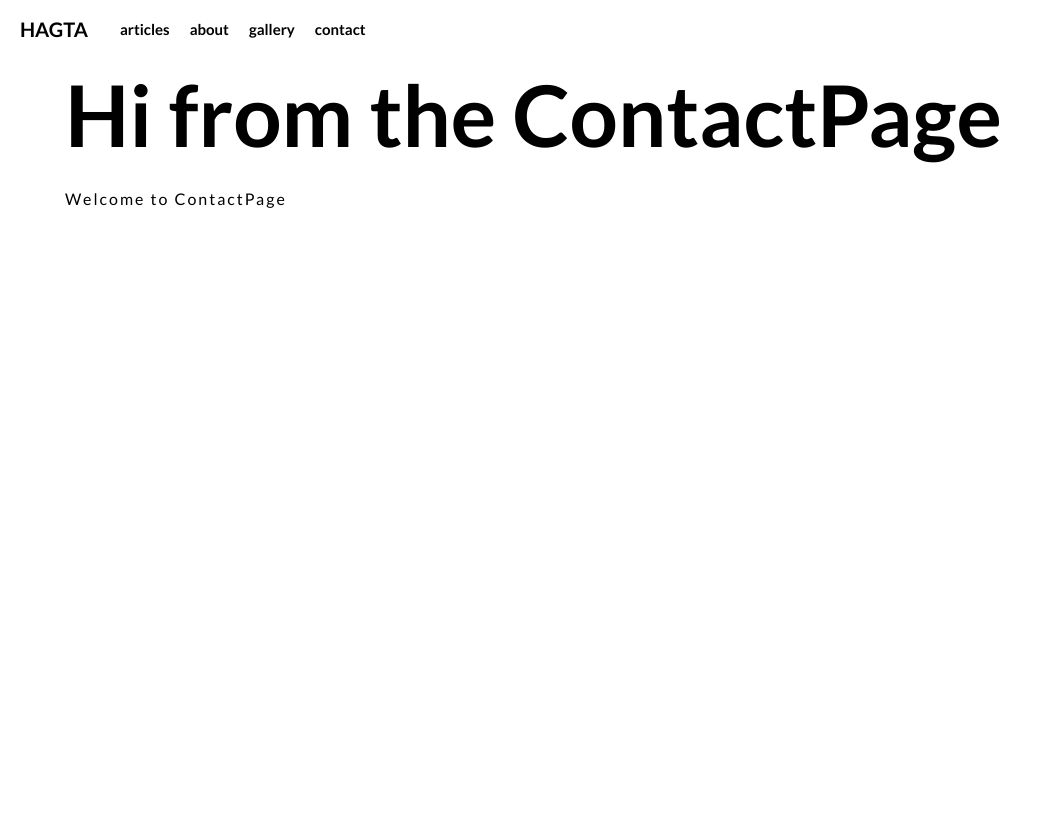
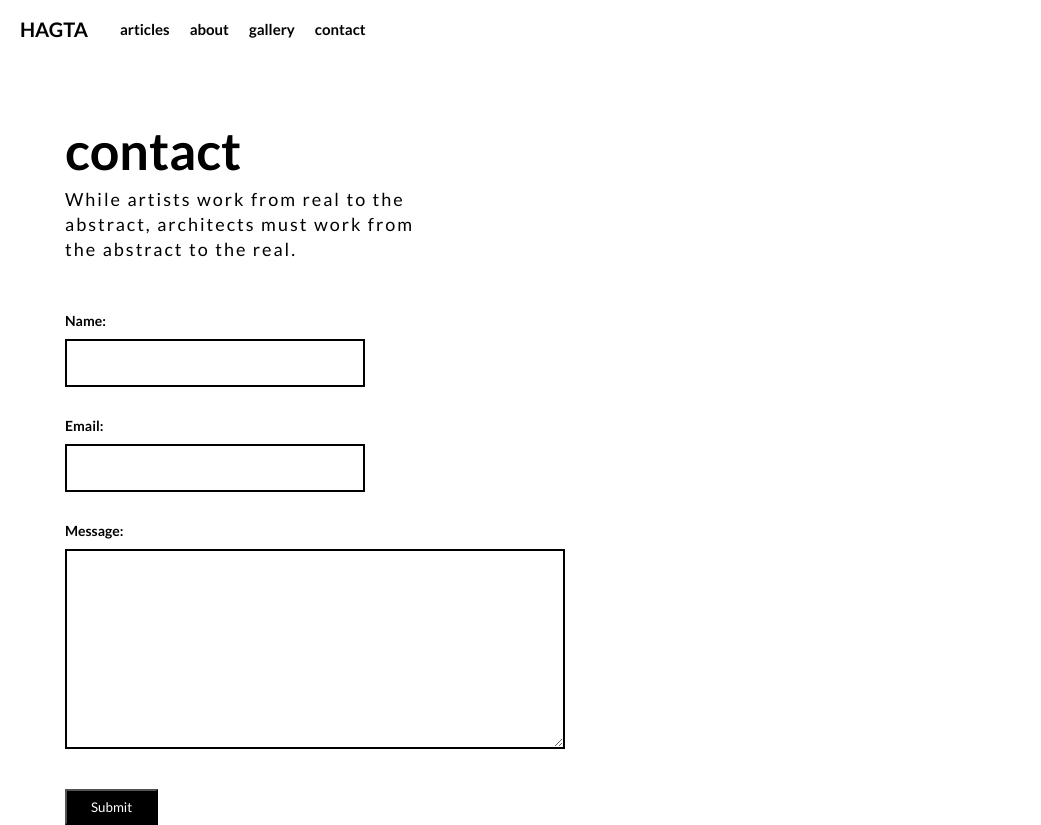
Before and after one commit to PawelDabrowa/gatsby-hagta-website, a Gatsby site: page /contact in a window 1280 px wide. Shown: the whole page, without its empty margins (0-1041 px from the left). Before the commit the page ends 800 px from the top, so only its background shows below. Built offline with nearby package versions, Linux system fonts and the light colour scheme; Gatsby itself is replaced by a stand-in of ours.

Commit message:
add contact page

```diff
--- a/package.json
+++ b/package.json
@@ -7,8 +7,10 @@
   "dependencies": {
     "@mdx-js/mdx": "^1.5.3",
     "@mdx-js/react": "^1.5.3",
+    "axios": "^0.19.2",
     "babel-plugin-styled-components": "^1.10.6",
     "dotenv": "^8.2.0",
+    "formik": "^2.1.4",
     "gatsby": "^2.17.11",
     "gatsby-image": "^2.2.31",
     "gatsby-plugin-config": "^1.0.7",
--- a/src/components/PrimaryButton.js
+++ b/src/components/PrimaryButton.js
@@ -5,7 +5,7 @@ import { ButtonWrapper } from './styles/PrimaryButtonStyles'
 const PrimaryButton = () => (
 
   <ButtonWrapper>
-    <Link to="/">read more</Link>
+    <Link to="/articles">read more</Link>
   </ButtonWrapper>
 );
 
--- /dev/null
+++ b/src/components/styles/ContactButtonStyles.js
@@ -0,0 +1,18 @@
+import styled from 'styled-components';
+import GlobalStyle from '../../assets/styles/globalStyles';
+
+export const Button = styled.button`
+
+    text-align: center;
+    line-height: 28px;
+    cursor: pointer;
+    padding: 2px 24px;
+    color: #fff;
+    background-color: #000;
+    @media (max-width: 768px) {
+        margin-left: 30px;
+    }
+
+`;
+
+export default GlobalStyle;
--- a/src/components/styles/HamburgerStyles.js
+++ b/src/components/styles/HamburgerStyles.js
@@ -8,7 +8,7 @@ export const StyledHamburger = styled.button`
     @media (max-width: 768px) {
       position: absolute;
       top: 10px;
-      left: 10px;
+      left: 12px;
       padding: 10px;
       display: inline-block;
       background-color: transparent;
--- a/src/components/styles/NavigationStyles.js
+++ b/src/components/styles/NavigationStyles.js
@@ -54,7 +54,7 @@ export const Logo = styled.span`
  color: #000;
  @media (max-width: 768px) {
    top: 20px;
-   left: calc(100% - 100px);
+   left: calc(100% - 90px);
  }
  a {
       text-decoration: none;
--- a/src/components/styles/PageInfoStyles.js
+++ b/src/components/styles/PageInfoStyles.js
@@ -8,6 +8,7 @@ export const Wrapper = styled.div`
     max-width: none;
     text-align: center;
     padding: 30px 0;
+    margin: 90px 0 20px;
   }
   h1 {
     font-size: 52px;
--- a/src/layout/styles/postStyles.js
+++ b/src/layout/styles/postStyles.js
@@ -4,6 +4,7 @@ export const PostWrapper = styled.div`
   padding: 80px 65px 0;
     @media (max-width: 768px) {
     text-align: center;
+    padding: 120px 20px 0;
     }
 `;
 
--- a/src/pages/about.js
+++ b/src/pages/about.js
@@ -2,6 +2,7 @@ import React from "react"
 import Layout from '../layout'
 import { graphql } from 'gatsby';
 import { ContentWrapper, StyledImage, Title, Content, Subtitle, Author, Line } from './styles/aboutStyles'
+import MyForm from "./contact"
 
 const AboutPage = ({ data }) => (
 
--- a/src/pages/contact.js
+++ b/src/pages/contact.js
@@ -1,12 +1,64 @@
-import React from "react"
+
+
+import React from "react";
 import Layout from '../layout'
+import { StyledLabel, StyledInput } from './styles/contactStyles'
+import { Button } from '../components/styles/ContactButtonStyles'
+import PageInfo from '../components/PageInfo';
 
-const ContactPage = () => (
-  <Layout>
+const pageData = {
+  title: 'contact',
+  paragraph: `While artists work from real to the abstract, architects must work from the abstract to the real.`,
+};
 
-    <h1>Hi from the ContactPage</h1>
-    <p>Welcome to ContactPage</p>
-  </Layout>
-)
+export default class MyForm extends React.Component {
+  constructor(props) {
+    super(props);
+    this.submitForm = this.submitForm.bind(this);
+    this.state = {
+      status: ""
+    };
+  }
 
-export default ContactPage
+  render() {
+    const { status } = this.state;
+    return (
+      <Layout>
+        <PageInfo title={pageData.title} paragraph={pageData.paragraph} />
+        <form
+          onSubmit={this.submitForm}
+          action="https://formspree.io/xjvaaldy"
+          method="POST"
+        >
+           <StyledLabel>Name:</StyledLabel>
+          <StyledInput type="text" name="name" />
+          <StyledLabel>Email:</StyledLabel>
+          <StyledInput type="email" name="email" />
+          <StyledLabel>Message:</StyledLabel>
+          <StyledInput as="textarea"  type="textarea" name="message" />
+          {status === "SUCCESS" ? <p>Thanks!</p> : <Button>Submit</Button>}
+          {status === "ERROR" && <p>Ooops! There was an error.</p>}
+        </form>
+      </Layout>
+    );
+  }
+
+  submitForm(ev) {
+    ev.preventDefault();
+    const form = ev.target;
+    const data = new FormData(form);
+    const xhr = new XMLHttpRequest();
+    xhr.open(form.method, form.action);
+    xhr.setRequestHeader("Accept", "application/json");
+    xhr.onreadystatechange = () => {
+      if (xhr.readyState !== XMLHttpRequest.DONE) return;
+      if (xhr.status === 200) {
+        form.reset();
+        this.setState({ status: "SUCCESS" });
+      } else {
+        this.setState({ status: "ERROR" });
+      }
+    };
+    xhr.send(data);
+  }
+}
--- a/src/pages/index.js
+++ b/src/pages/index.js
@@ -1,6 +1,5 @@
 import React from "react"
 import Layout from '../layout'
-import Image from 'gatsby-image';
 import { graphql } from "gatsby"
 import PrimaryButton from '../components/PrimaryButton'
 import { ContentWrapper, StyledImage, Title, Content } from './styles/indexStyles'
@@ -11,7 +10,7 @@ const IndexPage = ({data}) => (
     <ContentWrapper>
       <Title>Your new space</Title>
       <Content>Lorem ipsum dolor sit, amet consectetur adipisicing elit. Exercitationem vitae autem corporis?</Content>
-      <PrimaryButton />
+        <PrimaryButton />
     </ContentWrapper>
     <StyledImage fluid={data.file.childImageSharp.fluid} />
   </Layout>
--- a/src/pages/styles/articlesStyles.js
+++ b/src/pages/styles/articlesStyles.js
@@ -13,6 +13,6 @@ export const ArticlesWrapper = styled.div`
     max-width: 500px;
     text-align: center;
     margin: 0 auto;
-    padding: 0 20px;
+    padding: 0 20px 40px;;
   }
 `;
--- /dev/null
+++ b/src/pages/styles/contactStyles.js
@@ -0,0 +1,29 @@
+import styled from 'styled-components';
+
+export const StyledInput = styled.input`
+  display: block;
+  border: 2px solid black;
+  background: none;
+  font-family: Lato;
+  font-size: 20px;
+  padding: 10px;
+  width: 100%;
+  height: ${({as}) => as ? '200px' : 'auto'};
+  max-width: ${({as}) => as ? '500px' : '300px'};
+  margin-bottom: ${({as}) => as  && '40px'};
+    @media (max-width: 768px) {
+      max-width: ${({as}) => as ? '300px' : '200px'};
+      margin: 0 30px 30px;
+    }
+`;
+
+export const StyledLabel = styled.label`
+  margin: 30px 0 10px;
+  display: block;
+  font-size: 14px;
+  font-weight: bold;
+  font-family: 'Lato';
+      @media (max-width: 768px) {
+        margin: 30px 30px 10px;
+    }
+`;
```
Also changed, not shown: src/components/GalleryPreview.js (+11 -4 lines), src/components/styles/GalleryPreviewStyles.js (+7 -0 lines), src/pages/gallery.js (+11 -0 lines), src/pages/styles/aboutStyles.js (+9 -4 lines), src/pages/styles/galleryStyles.js (+17 -0 lines), 1 other file.
